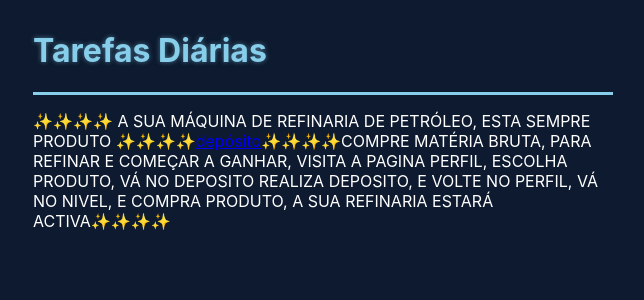
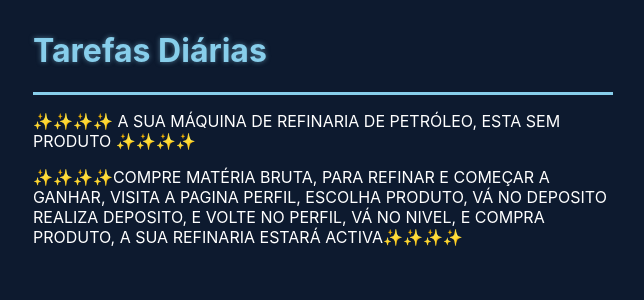
Before and after one commit to JoelCaquene/saudi-aramco, a Django app: page /tarefa/ in a window 1280 px wide. Shown: the top 300 px of the page, without its empty margins (317-961 px from the left). Run offline with Django 5.2, Linux system fonts and the light colour scheme; the visitor is signed in with stand-in values (Sample User, id 1).

Commit message:
Actualizar arquivo tarefa v2.

```diff
--- a/templates/tarefa.html
+++ b/templates/tarefa.html
@@ -11,7 +11,9 @@
 
     {% if not has_active_level %}
         <div class="info-box-danger">
-            <p>✨✨✨✨ A SUA MÁQUINA DE REFINARIA DE PETRÓLEO, ESTA SEMPRE PRODUTO ✨✨✨✨<a href="{% url 'deposito' %}" class="link-styled">depósito</a>✨✨✨✨COMPRE MATÉRIA BRUTA, PARA REFINAR E COMEÇAR A GANHAR, VISITA A PAGINA PERFIL, ESCOLHA PRODUTO, VÁ NO DEPOSITO REALIZA DEPOSITO, E VOLTE NO PERFIL, VÁ NO NIVEL, E COMPRA PRODUTO, A SUA REFINARIA ESTARÁ ACTIVA✨✨✨✨</p>
+            <p>✨✨✨✨ A SUA MÁQUINA DE REFINARIA DE PETRÓLEO, ESTA SEM PRODUTO ✨✨✨✨
+
+            <p>✨✨✨✨COMPRE MATÉRIA BRUTA, PARA REFINAR E COMEÇAR A GANHAR, VISITA A PAGINA PERFIL, ESCOLHA PRODUTO, VÁ NO DEPOSITO REALIZA DEPOSITO, E VOLTE NO PERFIL, VÁ NO NIVEL, E COMPRA PRODUTO, A SUA REFINARIA ESTARÁ ACTIVA✨✨✨✨</p>
         </div>
     {% else %}
 
```
